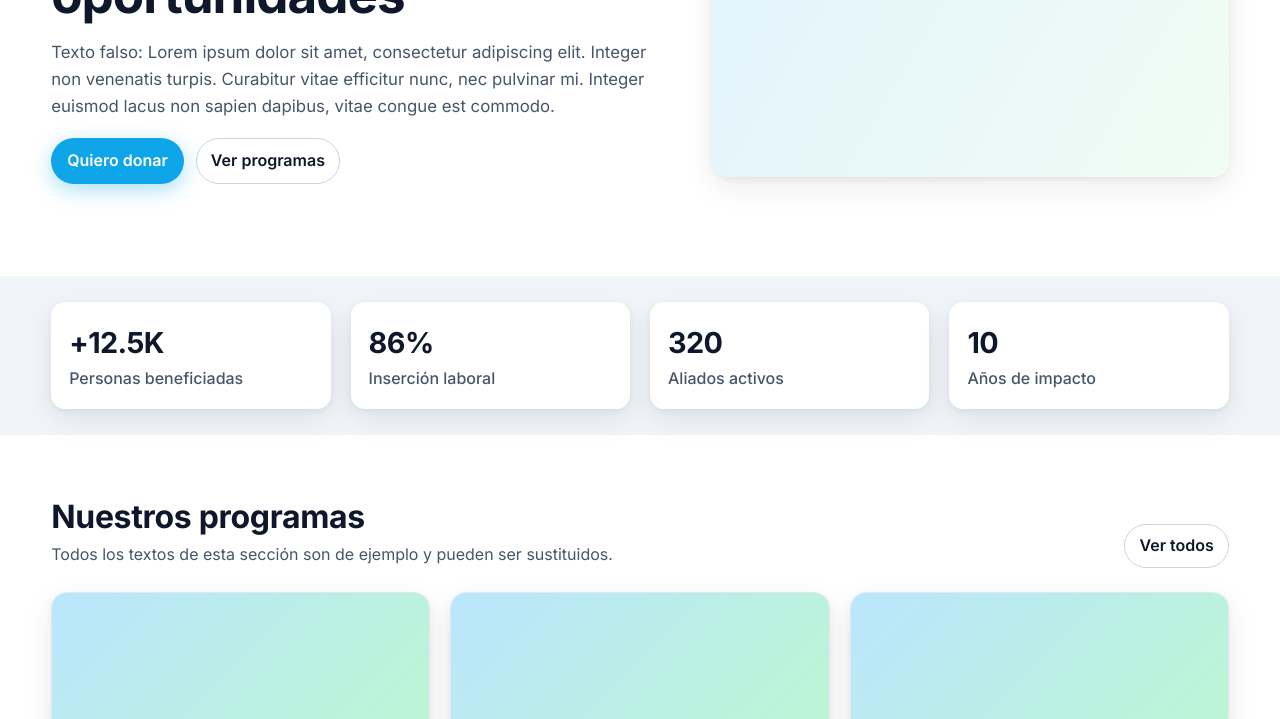
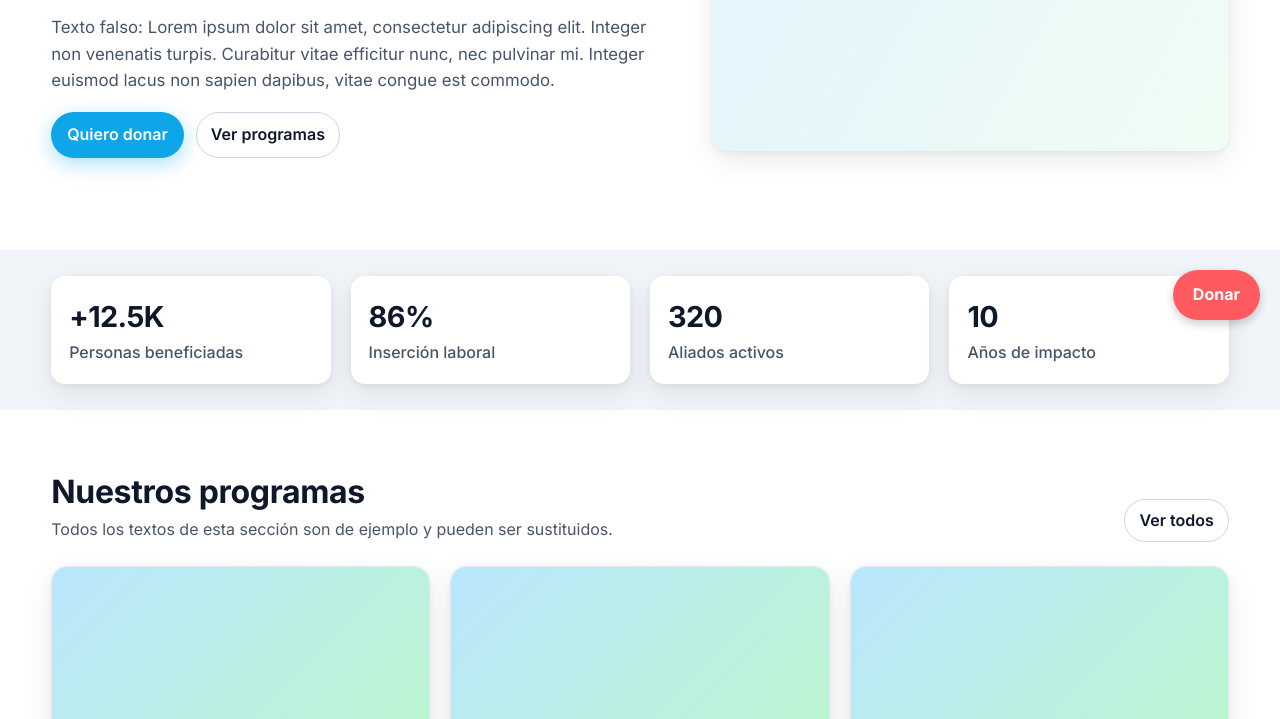
Before and after one commit to marquezz01/EJEMPLO1, a plain HTML site: page index.html in a window 1280 px wide. Shown: the part 460-1179 px from the top of the page. Drawn offline with Linux system fonts and the light colour scheme.

Commit message:
Update styles.css

```diff
--- a/styles.css
+++ b/styles.css
@@ -173,3 +173,26 @@ footer a:hover{ color:#fff; }
   .brand span{ font-size: .98rem; }
   .hero p{ font-size: .98rem; }
 }
+
+/* Botón flotante de donación */
+.donation-button {
+  position: fixed;
+  bottom: 20px;
+  right: 20px;
+  background-color: #ff5a5f;
+  color: white;
+  padding: 12px 20px;
+  border-radius: 30px;
+  text-decoration: none;
+  font-size: 16px;
+  font-weight: bold;
+  box-shadow: 0 4px 10px rgba(0, 0, 0, 0.2);
+  transition: all 0.3s ease;
+  z-index: 9999;
+}
+
+/* Efecto hover */
+.donation-button:hover {
+  background-color: #ff3035;
+  transform: scale(1.05);
+}
```
